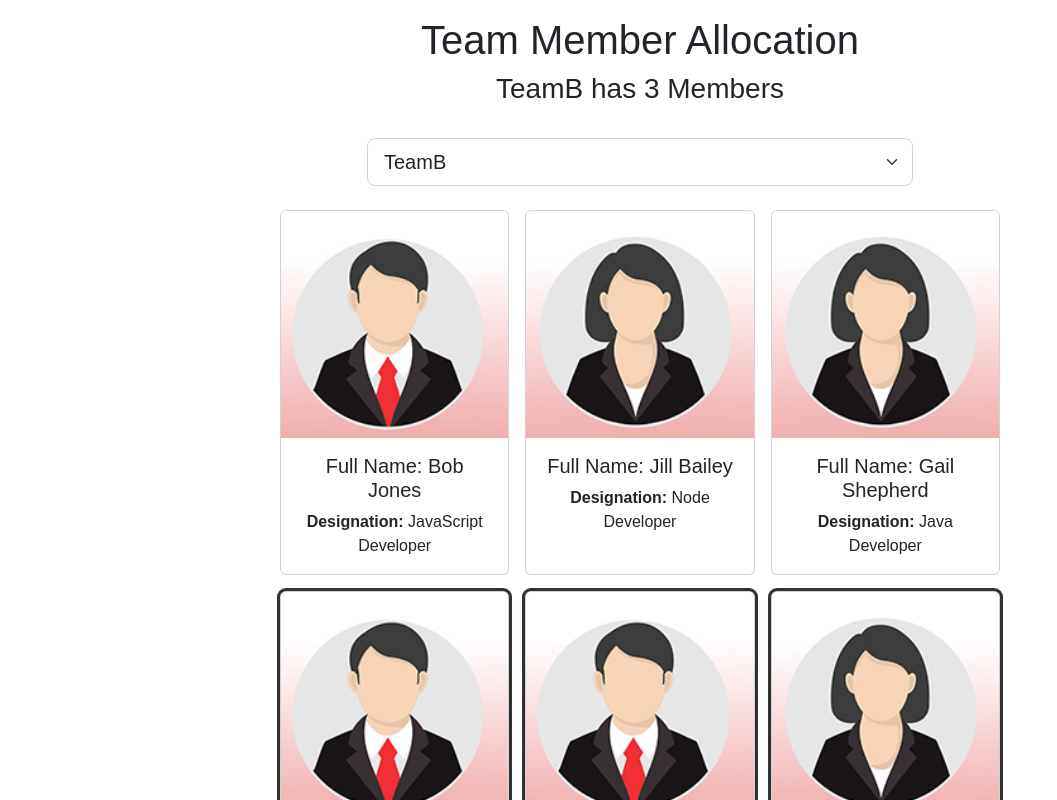
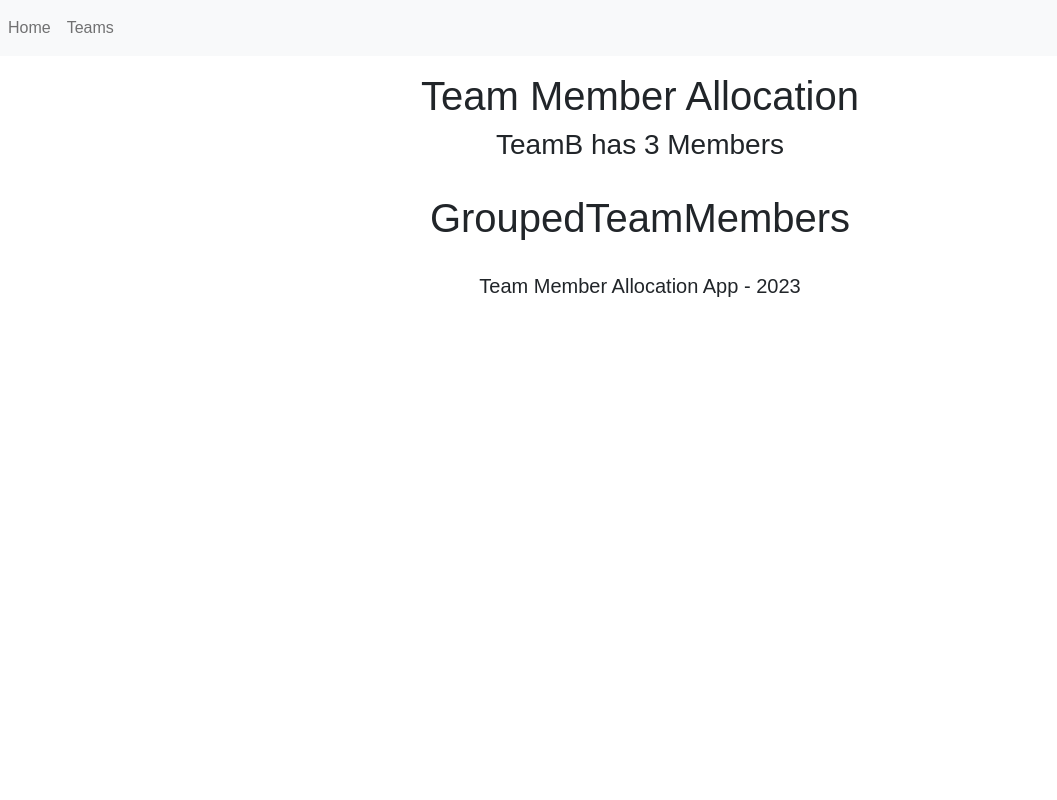
Before and after one commit to szvitek/TeamMemberAllocation, a React (Vite) app: page /grouped-team-members in a window 1280 px wide. Shown: the top 800 px of the page, without its empty margins (0-1057 px from the left). Built offline with nearby package versions, Linux system fonts and the light colour scheme.

Commit message:
feat(app): react router, and navigation added

```diff
--- a/package.json
+++ b/package.json
@@ -11,7 +11,8 @@
   "dependencies": {
     "bootstrap": "^5.2.3",
     "react": "^18.2.0",
-    "react-dom": "^18.2.0"
+    "react-dom": "^18.2.0",
+    "react-router-dom": "^6.10.0"
   },
   "devDependencies": {
     "@types/react": "^18.0.28",
--- a/src/App.jsx
+++ b/src/App.jsx
@@ -1,8 +1,11 @@
-import { useEffect } from 'react';
-import { useState } from 'react';
+import { useEffect, useState } from 'react';
+import { BrowserRouter as Router, Route, Routes } from 'react-router-dom';
 import Employees from './Employees';
 import Footer from './Footer';
+import GroupedTeamMembers from './GroupedTeamMembers';
 import Header from './Header';
+import Nav from './Nav';
+import NotFound from './NotFound';
 
 function App() {
   const [selectedTeam, setSelectedTeam] = useState(
@@ -122,6 +125,8 @@
 
   return (
     <div className="App">
+      <Router>
+        <Nav />
         <Header
           selectedTeam={selectedTeam}
           teamMemberCount={
@@ -129,13 +134,26 @@
               .length
           }
         />
+        <Routes>
+          <Route
+            path="/"
+            element={
               <Employees
                 employees={employees}
                 selectedTeam={selectedTeam}
                 handleEmployeeCardClick={handleEmployeeCardClick}
                 handleTeamSelectonChange={handleTeamSelectonChange}
               />
+            }
+          ></Route>
+          <Route
+            path="/grouped-team-members"
+            element={<GroupedTeamMembers />}
+          ></Route>
+          <Route path="*" element={<NotFound />}></Route>
+        </Routes>
         <Footer />
+      </Router>
     </div>
   );
 }
--- /dev/null
+++ b/src/GroupedTeamMembers.jsx
@@ -0,0 +1,13 @@
+const GroupedTeamMembers = () => {
+  return (
+    <main className="container">
+      <div className="row justify-content-center mt-3 mb-4">
+        <div className="col-8">
+          <h1>GroupedTeamMembers</h1>
+        </div>
+      </div>
+    </main>
+  );
+};
+
+export default GroupedTeamMembers;
--- /dev/null
+++ b/src/Nav.jsx
@@ -0,0 +1,22 @@
+import { Link } from 'react-router-dom';
+
+const Nav = () => {
+  return (
+    <nav className="navbar navbar-expand-lg navbar-light bg-light">
+      <ul className="navbar-nav me-auto mb-2 mb-lg-0">
+        <li className="nav-item">
+          <Link className="nav-link" to="/">
+            Home
+          </Link>
+        </li>
+        <li className="nav-item">
+          <Link className="nav-link" to="/grouped-team-members">
+            Teams
+          </Link>
+        </li>
+      </ul>
+    </nav>
+  );
+};
+
+export default Nav;
--- /dev/null
+++ b/src/NotFound.jsx
@@ -0,0 +1,13 @@
+const NotFound = () => {
+  return (
+    <header className="container">
+      <div className="row justify-content-center mt-3 mb-4">
+        <div className="col-8">
+          <h1 className="text-danger">404 - Page not found</h1>
+        </div>
+      </div>
+    </header>
+  );
+};
+
+export default NotFound;
```
Also changed, not shown: 1 other file (tests, documents, lock files or other folders). Lines whose indentation alone changed are shown as unchanged.
